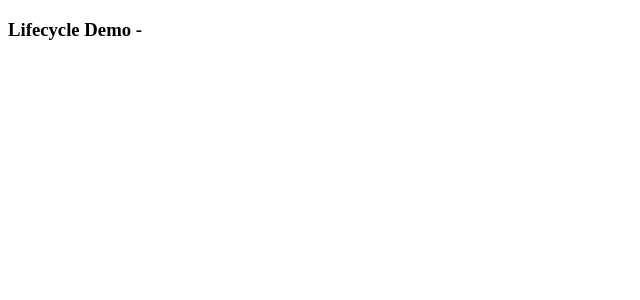
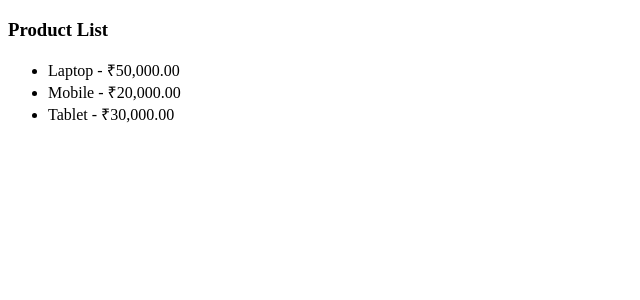
Before and after one commit to mrunalisd/Angular-In-30-Days, an Angular app: page / in a window 1280 px wide. Shown: the top 300 px of the page, without its empty margins (0-640 px from the left). Built offline with nearby package versions, Linux system fonts and the light colour scheme.

Commit message:
angular services

```diff
--- a/src/app/app.component.html
+++ b/src/app/app.component.html
@@ -31,5 +31,8 @@
 <p>Message from Child: {{ message }}</p>
 
 <app-custom-pipes></app-custom-pipes>
+
+<app-lifecycle-demo></app-lifecycle-demo>
 -->
-<app-lifecycle-demo></app-lifecycle-demo>
+
+<app-product-list></app-product-list>
--- a/src/app/app.component.ts
+++ b/src/app/app.component.ts
@@ -20,12 +20,14 @@ import { UserCard } from './user-card/user-card';
 import { ChildComponent } from "./child-component/child-component";
 import { CustomPipes } from "./custom-pipes/custom-pipes";
 import { LifecycleDemoComponent } from "./lifecycle-demo-component/lifecycle-demo-component";
+import { ProductListComponent } from "./product-list-component/product-list-component";
+
 
 
 @Component({
   selector: 'app-root',
   imports: [RouterOutlet, Writablesignals, Computedsignals, EffectAngular, TwoWayBinding, DynamicStyling, Directive, CommonModule, FormsModule, BasicForm, ReactiveFormsModule, AdvancedForm, TemplateDriven, UserCard,
-    ChildComponent, CustomPipes, LifecycleDemoComponent],
+    ChildComponent, CustomPipes, LifecycleDemoComponent, ProductListComponent],
   templateUrl: './app.component.html',
   styleUrl: './app.component.css',
   standalone: true
--- /dev/null
+++ b/src/app/product-list-component/product-list-component.html
@@ -0,0 +1 @@
+<p>product-list-component works!</p>
--- /dev/null
+++ b/src/app/product-list-component/product-list-component.ts
@@ -0,0 +1,24 @@
+import { Component } from '@angular/core';
+import { CommonModule } from '@angular/common';
+import { ProductSevice } from '../services/product.service';
+
+@Component({
+  selector: 'app-product-list',
+  standalone: true,
+  imports: [CommonModule],
+  template: `
+    <h3>Product List</h3>
+    <ul>
+      <li *ngFor="let product of products">
+        {{ product.name }} - {{ product.price | currency:'INR' }}
+      </li>
+    </ul>
+  `
+})
+export class ProductListComponent {
+  products: any[] = [];
+
+  constructor(private productService: ProductSevice) {
+    this.products = this.productService.getProducts();
+  }
+}
--- /dev/null
+++ b/src/app/services/product.service.ts
@@ -0,0 +1,16 @@
+import { Injectable } from '@angular/core';
+
+@Injectable({
+  providedIn: 'root'
+})
+export class ProductSevice {
+  products = [
+    { id: 1, name: 'Laptop', price: 50000 },
+    { id: 2, name: 'Mobile', price: 20000 },
+    { id: 3, name: 'Tablet', price: 30000 }
+  ];
+
+  getProducts() {
+    return this.products;
+  }
+}
```
Also changed, not shown: src/app/product-list-component/product-list-component.css (added), 2 other files (tests, documents, lock files or other folders).
